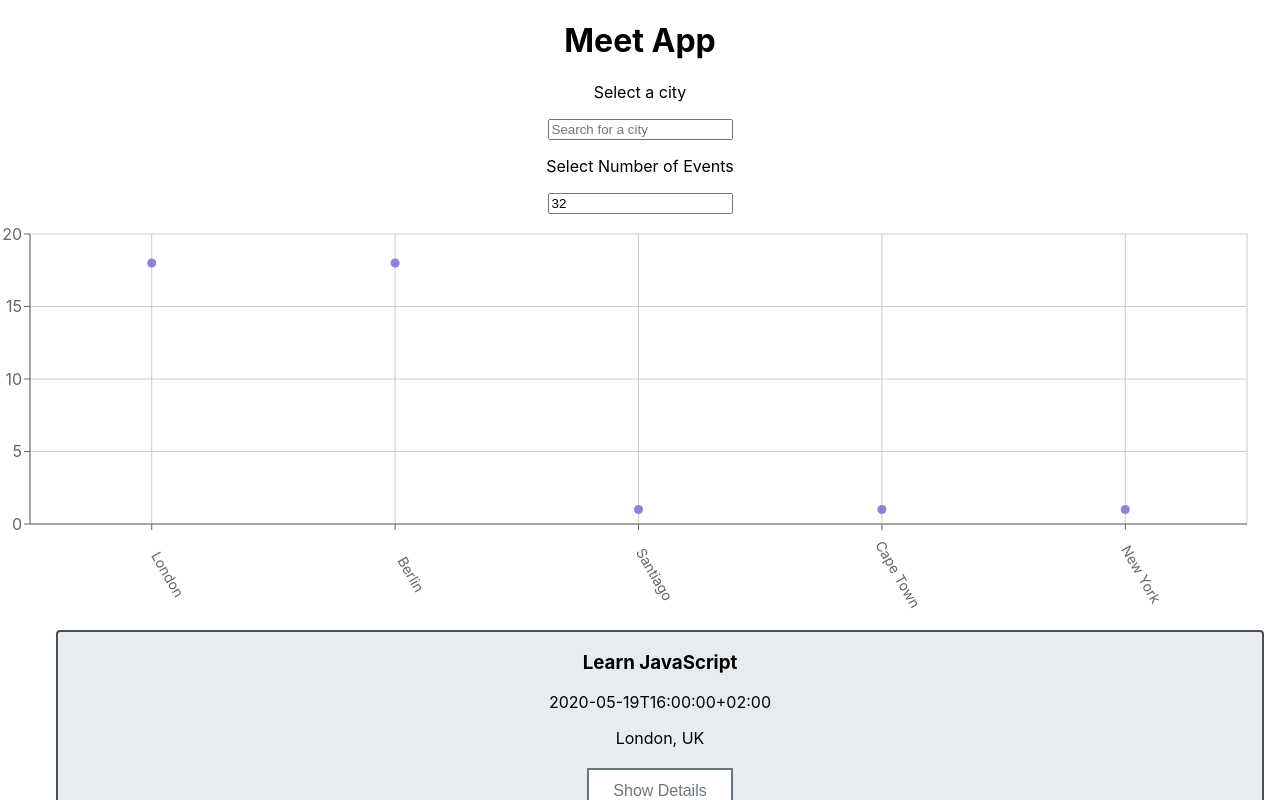
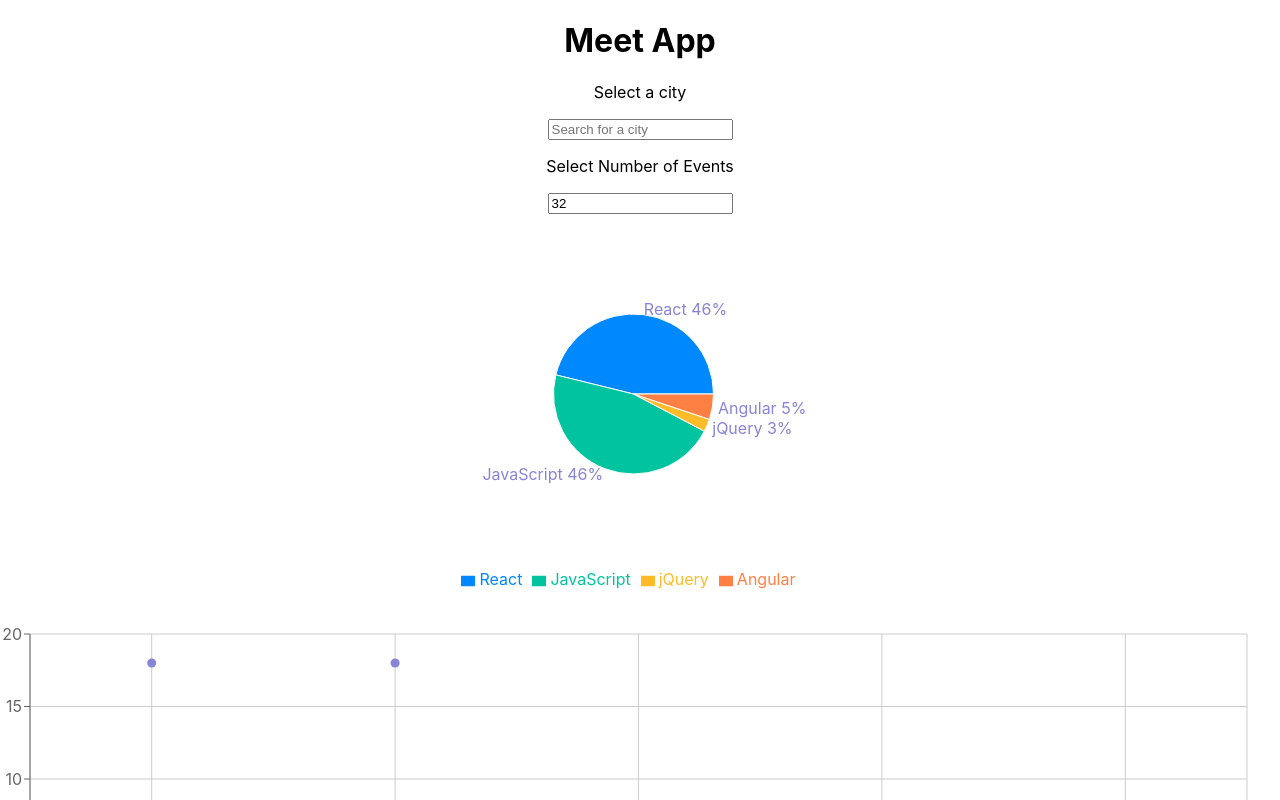
Before and after one commit to mariaelenamas/meet, a React (Create React App) app: page / in a window 1280 px wide. Shown: the top 800 px of the page. Built offline with nearby package versions, Linux system fonts and the light colour scheme; what atatus-spa would draw is missing.

Commit message:
EventGenresChart added

```diff
--- a/src/App.js
+++ b/src/App.js
@@ -1,7 +1,8 @@
 import CitySearch from "./components/CitySearch";
 import EventList from "./components/EventList";
 import NumberOfEvents from "./components/NumberOfEvents";
-import CityEventsChart from './components/CityEventsChart';
+import CityEventsChart from "./components/CityEventsChart";
+import EventGenresChart from "./components/EventGenresChart";
 import { useEffect, useState } from "react";
 import { extractLocations, getEvents } from "./api";
 import { InfoAlert, ErrorAlert, WarningAlert } from "./components/Alert";
@@ -47,7 +48,10 @@ const App = () => {
         setCurrentCity={setCurrentCity}
         setInfoAlert={setInfoAlert} />
       <NumberOfEvents eventsNumber={events.length} setCurrentNOE={setCurrentNOE} setErrorAlert={setErrorAlert} />
-      <CityEventsChart allLocations={allLocations} events={events} />
+      <div className="charts-container">
+        <EventGenresChart events={events} />
+        <CityEventsChart allLocations={allLocations} events={events} />
+      </div>
       <EventList events={events} />
     </div>
   );
```
